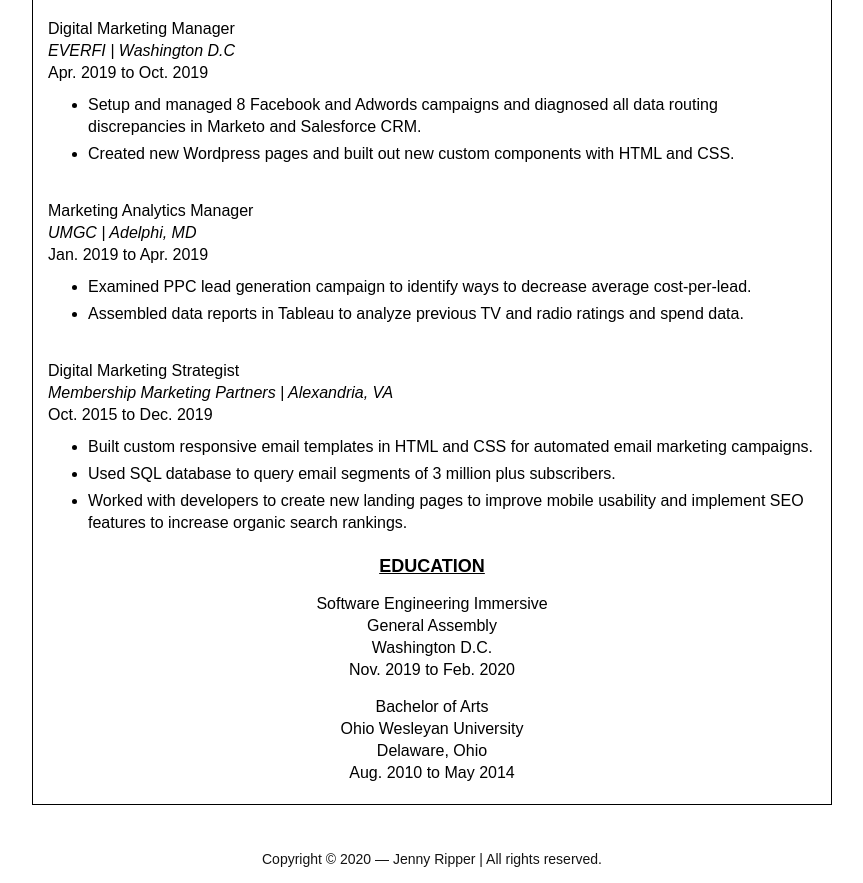
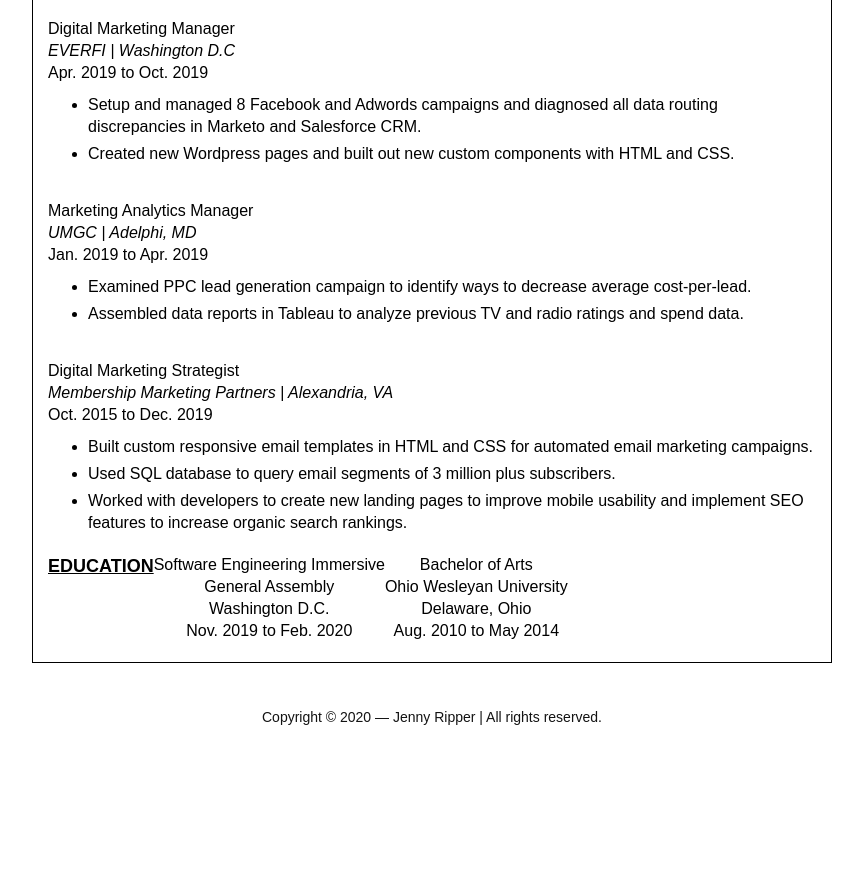
Before and after one commit to jmripper/Gatsby-Portfolio, a Gatsby site: page /resume in a window 1280 px wide. Shown: the part 996-1879 px from the top of the page, without its empty margins (208-1071 px from the left). After the commit the page ends 1737 px from the top, so only its background shows below. Built offline with nearby package versions, Linux system fonts and the light colour scheme; Gatsby itself is replaced by a stand-in of ours.

Commit message:
added in fixes for education section

```diff
--- a/src/components/Resume/Resume.js
+++ b/src/components/Resume/Resume.js
@@ -202,8 +202,9 @@
   }
 `
 
-const Education = styled.div`
-  display: block;
+const EducationContainer = styled.div`
+  display: flex;
+  flex-flow: column;
   padding-top: 15px;
   margin: 0;
 
@@ -217,6 +218,14 @@
     margin: 0;
     padding: 0 0 15px 0;
   }
+
+  @media (min-width: 768px) {
+    flex-flow: wrap;
+  }
+`
+
+const Education = styled.div`
+  display: inline-block;
 
   p {
     margin: 0;
@@ -376,17 +385,21 @@
             </Experience>
           </ExperienceContainer>
         </InnerContainer>
+        <EducationContainer>
+          <h4>EDUCATION</h4>
           <Education>
-          <h4>EDUCATION</h4>
             <p>Software Engineering Immersive</p>
             <p>General Assembly</p>
             <p>Washington D.C.</p>
             <p>Nov. 2019 to Feb. 2020</p>
+          </Education>
+          <Education>
             <p>Bachelor of Arts</p>
             <p>Ohio Wesleyan University</p>
             <p>Delaware, Ohio</p>
             <p>Aug. 2010 to May 2014</p>
           </Education>
+        </EducationContainer>
       </ResumeContainer>
     </Section>
   )
```
Lines whose indentation alone changed are shown as unchanged.
